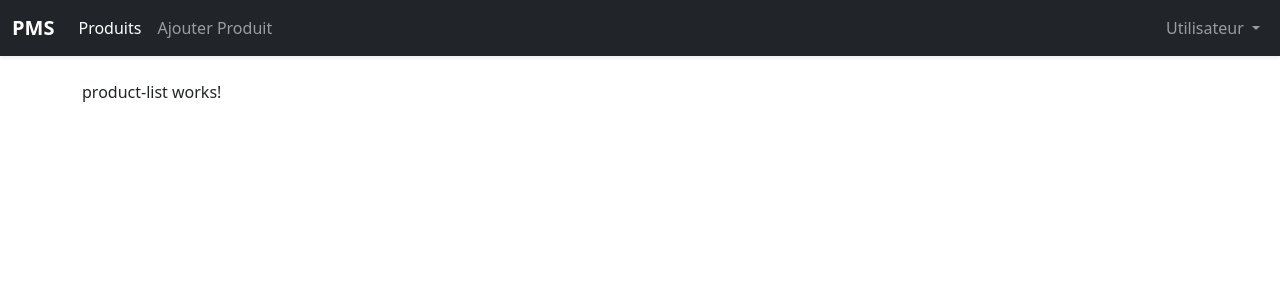
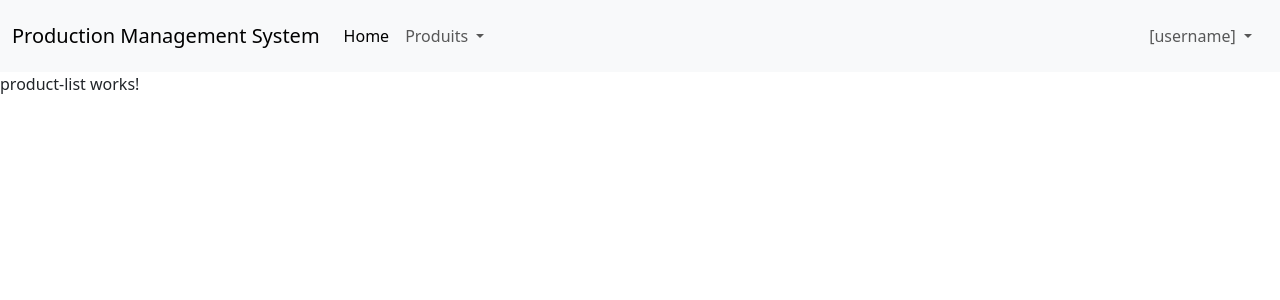
Before and after one commit to Ayoub-Gaouet/pms-app-frontend, an Angular app: page /products in a window 1280 px wide. Shown: the top 300 px of the page. Built offline with nearby package versions, Linux system fonts and the light colour scheme.

Commit message:
refactor navbar: update styling, improve structure, and enhance user navigation

```diff
--- a/src/app/app.html
+++ b/src/app/app.html
@@ -1,38 +1,47 @@
-<nav class="navbar navbar-expand-lg navbar-dark bg-dark shadow-sm">
+<nav class="navbar navbar-expand-lg navbar-light bg-light">
   <div class="container-fluid">
-    <a class="navbar-brand fw-bold" routerLink="/">PMS</a>
+    <a class="navbar-brand" href="#">Production Management System</a>
     <button class="navbar-toggler" type="button" data-bs-toggle="collapse" data-bs-target="#navbarSupportedContent"
-            aria-controls="navbarSupportedContent" aria-expanded="false" aria-label="Toggle navigation">
+      aria-controls="navbarSupportedContent" aria-expanded="false" aria-label="Toggle navigation">
       <span class="navbar-toggler-icon"></span>
     </button>
-
     <div class="collapse navbar-collapse" id="navbarSupportedContent">
       <ul class="navbar-nav me-auto mb-2 mb-lg-0">
         <li class="nav-item">
-          <a class="nav-link" routerLink="/products" routerLinkActive="active">Produits</a>
+          <a class="nav-link active" aria-current="page" routerLink="/products" routerLinkActive="active">Home</a>
         </li>
-        <li class="nav-item">
-          <a class="nav-link" routerLink="/product-create" routerLinkActive="active">Ajouter Produit</a>
+
+        <li class="nav-item dropdown">
+          <a class="nav-link dropdown-toggle" href="#" id="navbarDropdown" role="button" data-bs-toggle="dropdown"
+            aria-expanded="false">
+            Produits
+          </a>
+          <ul class="dropdown-menu" aria-labelledby="navbarDropdown">
+            <li><a class="dropdown-item" routerLink="/product-create" routerLinkActive="active">Ajouter</a></li>
+            <li><a class="dropdown-item" href="#">Lister</a></li>
+          </ul>
         </li>
       </ul>
 
-      <ul class="navbar-nav ms-auto">
+
+      <ul class="navbar-nav ms-auto m-2">
         <li class="nav-item dropdown">
-          <a class="nav-link dropdown-toggle" href="#" id="userDropdown" role="button"
-             data-bs-toggle="dropdown" aria-expanded="false">
-            <i class="bi bi-person-circle"></i> Utilisateur
+          <a class="nav-link dropdown-toggle" href="#" id="navbarDropdown" role="button" data-bs-toggle="dropdown"
+            aria-expanded="false">
+            [username]
           </a>
-          <ul class="dropdown-menu dropdown-menu-end" aria-labelledby="userDropdown">
-            <li><a class="dropdown-item" href="#"><i class="bi bi-person"></i> Profil</a></li>
-            <li><hr class="dropdown-divider"></li>
-            <li><a class="dropdown-item text-danger" href="#"><i class="bi bi-box-arrow-right"></i> Déconnexion</a></li>
+          <ul class="dropdown-menu" aria-labelledby="navbarDropdown">
+            <li><a class="dropdown-item" href="#">Login</a></li>
+            <li><a class="dropdown-item" href="#">Logout</a></li>
+            <li><a class="dropdown-item" href="#">Profile</a></li>
           </ul>
         </li>
       </ul>
+
+
+
     </div>
   </div>
 </nav>
 
-<div class="container mt-4">
-  <router-outlet></router-outlet>
-</div>
+<router-outlet />
```
